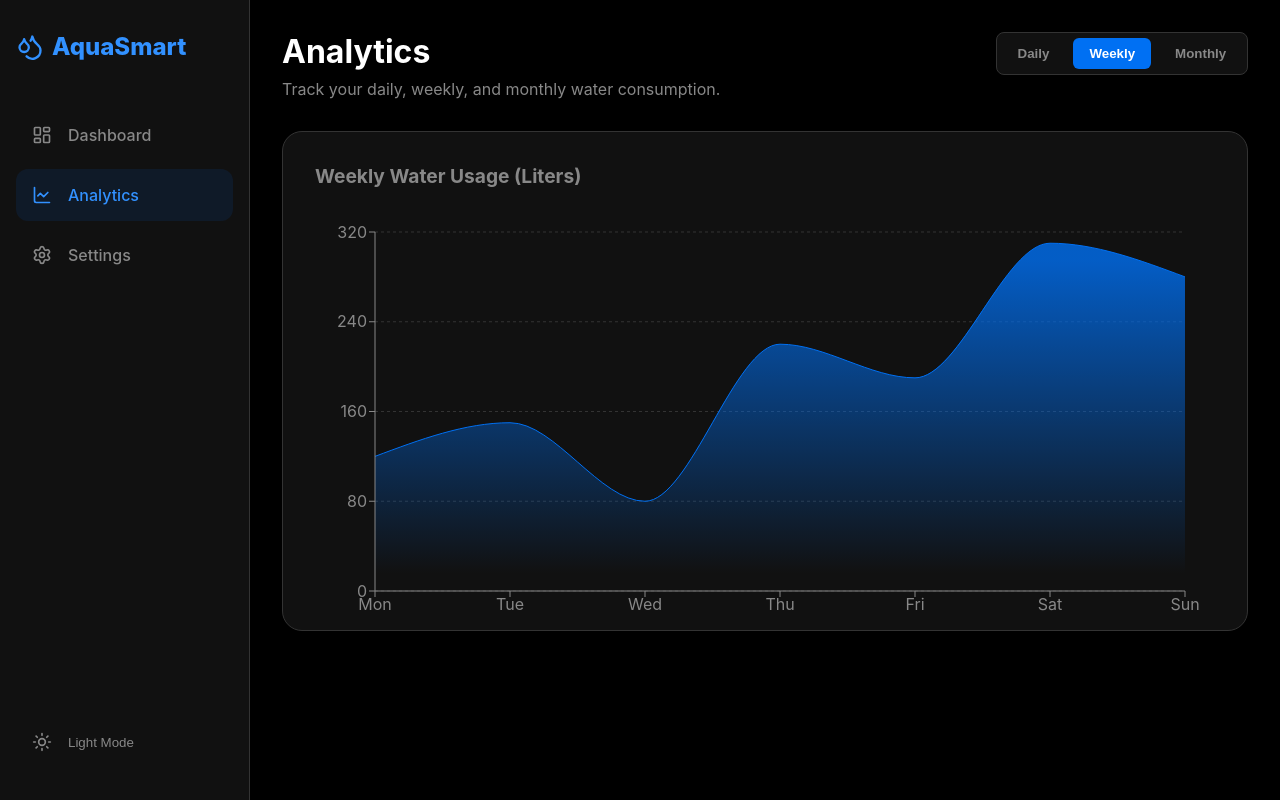
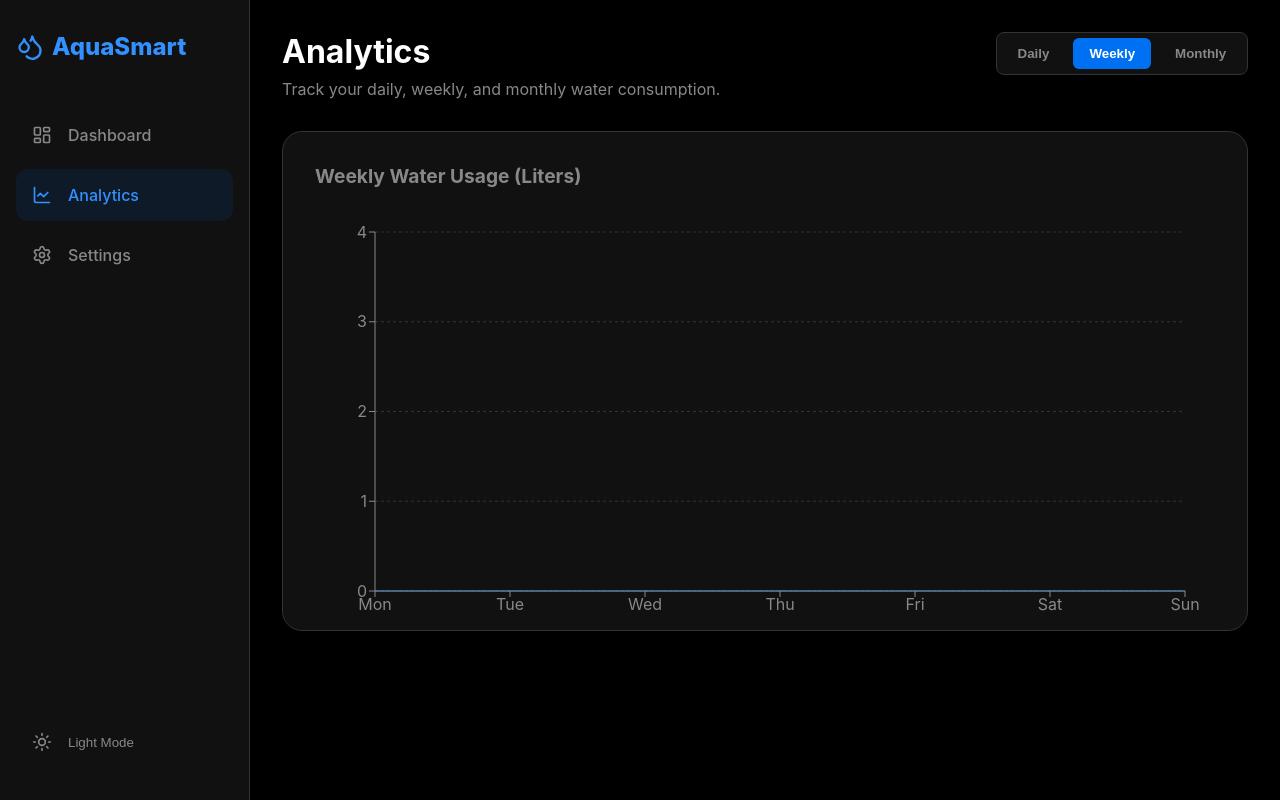
Before and after one commit to nandishpatil16/AquaSmart-Web, a React (Vite) app: page /analytics in a window 1280 px wide. Built offline with nearby package versions, Linux system fonts and the light colour scheme.

Commit message:
Fix UI issues and zero out analytics

```diff
--- a/src/components/Analytics.jsx
+++ b/src/components/Analytics.jsx
@@ -2,19 +2,19 @@ import React, { useState } from 'react';
 import { AreaChart, Area, XAxis, YAxis, CartesianGrid, Tooltip, ResponsiveContainer } from 'recharts';
 
 const dailyData = [
-  { name: '12 AM', usage: 10 }, { name: '4 AM', usage: 5 }, { name: '8 AM', usage: 45 },
-  { name: '12 PM', usage: 60 }, { name: '4 PM', usage: 40 }, { name: '8 PM', usage: 85 },
+  { name: '12 AM', usage: 0 }, { name: '4 AM', usage: 0 }, { name: '8 AM', usage: 0 },
+  { name: '12 PM', usage: 0 }, { name: '4 PM', usage: 0 }, { name: '8 PM', usage: 0 },
 ];
 
 const weeklyData = [
-  { name: 'Mon', usage: 120 }, { name: 'Tue', usage: 150 }, { name: 'Wed', usage: 80 },
-  { name: 'Thu', usage: 220 }, { name: 'Fri', usage: 190 }, { name: 'Sat', usage: 310 },
-  { name: 'Sun', usage: 280 },
+  { name: 'Mon', usage: 0 }, { name: 'Tue', usage: 0 }, { name: 'Wed', usage: 0 },
+  { name: 'Thu', usage: 0 }, { name: 'Fri', usage: 0 }, { name: 'Sat', usage: 0 },
+  { name: 'Sun', usage: 0 },
 ];
 
 const monthlyData = [
-  { name: 'Week 1', usage: 900 }, { name: 'Week 2', usage: 1100 },
-  { name: 'Week 3', usage: 850 }, { name: 'Week 4', usage: 1250 },
+  { name: 'Week 1', usage: 0 }, { name: 'Week 2', usage: 0 },
+  { name: 'Week 3', usage: 0 }, { name: 'Week 4', usage: 0 },
 ];
 
 export default function Analytics() {
--- a/src/components/Dashboard.jsx
+++ b/src/components/Dashboard.jsx
@@ -10,8 +10,8 @@ export default function Dashboard() {
   const [trend, setTrend] = useState('Stable');
 
   // Systematic States
-  const [lastUpdate, setLastUpdate] = useState(Date.now());
-  const [systemOnline, setSystemOnline] = useState(true);
+  const [lastUpdate, setLastUpdate] = useState(0); // Start at 0 so it's initially offline
+  const [systemOnline, setSystemOnline] = useState(false);
   const [alerts, setAlerts] = useState([
     { id: 1, type: 'success', title: 'System Initialized', message: 'Dashboard is ready.', time: new Date().toLocaleTimeString() }
   ]);
@@ -68,7 +68,7 @@ export default function Dashboard() {
           setLevelLiters(data.level_liters || 0);
           setMotorOn(data.motor_state || false);
           setMotorMode(data.motor_mode || 'manual');
-          setLastUpdate(Date.now()); // Update timestamp systematically
+          if (data.heartbeat) setLastUpdate(data.heartbeat); // Use ESP32 heartbeat
         }
       });
       return () => unsubscribe();
--- a/src/components/SettingsView.jsx
+++ b/src/components/SettingsView.jsx
@@ -1,9 +1,35 @@
-import React, { useState } from 'react';
+import React, { useState, useEffect } from 'react';
+import { database, ref, onValue, set, isFirebaseConfigured } from '../firebase';
 
 export default function SettingsView() {
   const [saved, setSaved] = useState(false);
+  const [capacity, setCapacity] = useState(500);
+  const [height, setHeight] = useState(110);
+  const [lowAlert, setLowAlert] = useState(20);
+
+  useEffect(() => {
+    if (isFirebaseConfigured) {
+      const settingsRef = ref(database, 'settings');
+      const unsubscribe = onValue(settingsRef, (snapshot) => {
+        const data = snapshot.val();
+        if (data) {
+          if (data.capacity) setCapacity(data.capacity);
+          if (data.height) setHeight(data.height);
+          if (data.lowAlert) setLowAlert(data.lowAlert);
+        }
+      });
+      return () => unsubscribe();
+    }
+  }, []);
 
   const handleSave = () => {
+    if (isFirebaseConfigured) {
+      set(ref(database, 'settings'), {
+        capacity: Number(capacity),
+        height: Number(height),
+        lowAlert: Number(lowAlert)
+      });
+    }
     setSaved(true);
     setTimeout(() => setSaved(false), 3000); // hide after 3s
   };
@@ -23,7 +49,8 @@ export default function SettingsView() {
             <label style={{display:'block', marginBottom: '0.5rem', color: 'var(--text-muted)'}}>Tank Capacity (Liters)</label>
             <input
               type="number"
-              defaultValue="1000"
+              value={capacity}
+              onChange={(e) => setCapacity(e.target.value)}
               style={{width: '100%', padding: '0.8rem', borderRadius: '8px', border: '1px solid var(--border-color)', background: 'var(--bg-color)', color: 'var(--text-main)'}}
             />
           </div>
@@ -32,7 +59,8 @@ export default function SettingsView() {
             <label style={{display:'block', marginBottom: '0.5rem', color: 'var(--text-muted)'}}>Tank Height (cm)</label>
             <input
               type="number"
-              defaultValue="150"
+              value={height}
+              onChange={(e) => setHeight(e.target.value)}
               style={{width: '100%', padding: '0.8rem', borderRadius: '8px', border: '1px solid var(--border-color)', background: 'var(--bg-color)', color: 'var(--text-main)'}}
             />
           </div>
@@ -41,7 +69,8 @@ export default function SettingsView() {
             <label style={{display:'block', marginBottom: '0.5rem', color: 'var(--text-muted)'}}>Low Water Alert Threshold (%)</label>
             <input
               type="number"
-              defaultValue="20"
+              value={lowAlert}
+              onChange={(e) => setLowAlert(e.target.value)}
               style={{width: '100%', padding: '0.8rem', borderRadius: '8px', border: '1px solid var(--border-color)', background: 'var(--bg-color)', color: 'var(--text-main)'}}
             />
           </div>
```
